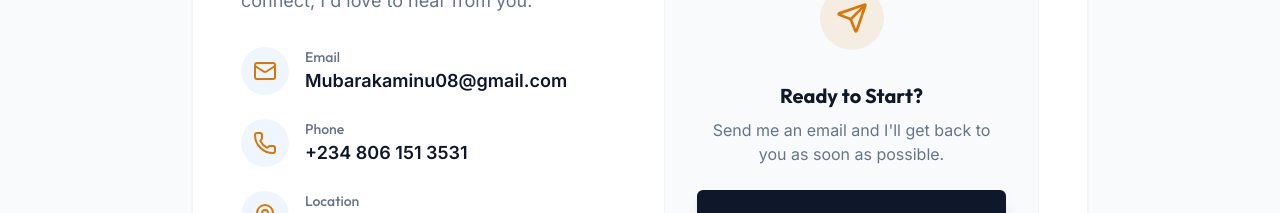
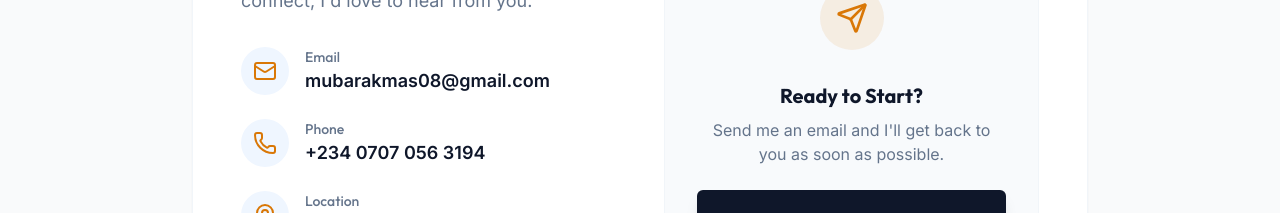
Before and after one commit to Abdul100-han/mubarakaminu.com, a React (Vite) app: page /#/contact in a window 1280 px wide. Shown: the part 567-780 px from the top of the page. Built offline with nearby package versions, Linux system fonts and the light colour scheme.

Commit message:
updtae contact information

```diff
--- a/src/pages/About.jsx
+++ b/src/pages/About.jsx
@@ -78,8 +78,8 @@ const About = () => {
                                     </div>
                                     <div className="ml-4">
                                         <p className="text-sm font-medium text-slate-500">Email</p>
-                                        <a href="mailto:Mubarakaminu08@gmail.com" className="text-base font-semibold text-primary hover:text-accent transition-colors">
-                                            Mubarakaminu08@gmail.com
+                                        <a href="mailto:mubarakmas08@gmail.com" className="text-base font-semibold text-primary hover:text-accent transition-colors">
+                                            mubarakmas08@gmail.com
                                         </a>
                                     </div>
                                 </div>
@@ -92,8 +92,8 @@ const About = () => {
                                     </div>
                                     <div className="ml-4">
                                         <p className="text-sm font-medium text-slate-500">Phone</p>
-                                        <a href="tel:+2348061513531" className="text-base font-semibold text-primary hover:text-accent transition-colors">
-                                            +234 806 151 3531
+                                        <a href="tel:+2347070563194" className="text-base font-semibold text-primary hover:text-accent transition-colors">
+                                            +234 707 056 3194
                                         </a>
                                     </div>
                                 </div>
--- a/src/pages/Contact.jsx
+++ b/src/pages/Contact.jsx
@@ -34,8 +34,8 @@ const Contact = () => {
                                     </div>
                                     <div className="ml-4">
                                         <h3 className="text-sm font-medium text-slate-500">Email</h3>
-                                        <a href="mailto:Mubarakaminu08@gmail.com" className="text-lg font-semibold text-primary hover:text-accent transition-colors">
-                                            Mubarakaminu08@gmail.com
+                                        <a href="mailto:mubarakmas08@gmail.com" className="text-lg font-semibold text-primary hover:text-accent transition-colors">
+                                            mubarakmas08@gmail.com
                                         </a>
                                     </div>
                                 </div>
@@ -46,8 +46,8 @@ const Contact = () => {
                                     </div>
                                     <div className="ml-4">
                                         <h3 className="text-sm font-medium text-slate-500">Phone</h3>
-                                        <a href="tel:+2348061513531" className="text-lg font-semibold text-primary hover:text-accent transition-colors">
-                                            +234 806 151 3531
+                                        <a href="tel:+2347070563194" className="text-lg font-semibold text-primary hover:text-accent transition-colors">
+                                            +234 0707 056 3194
                                         </a>
                                     </div>
                                 </div>
```
